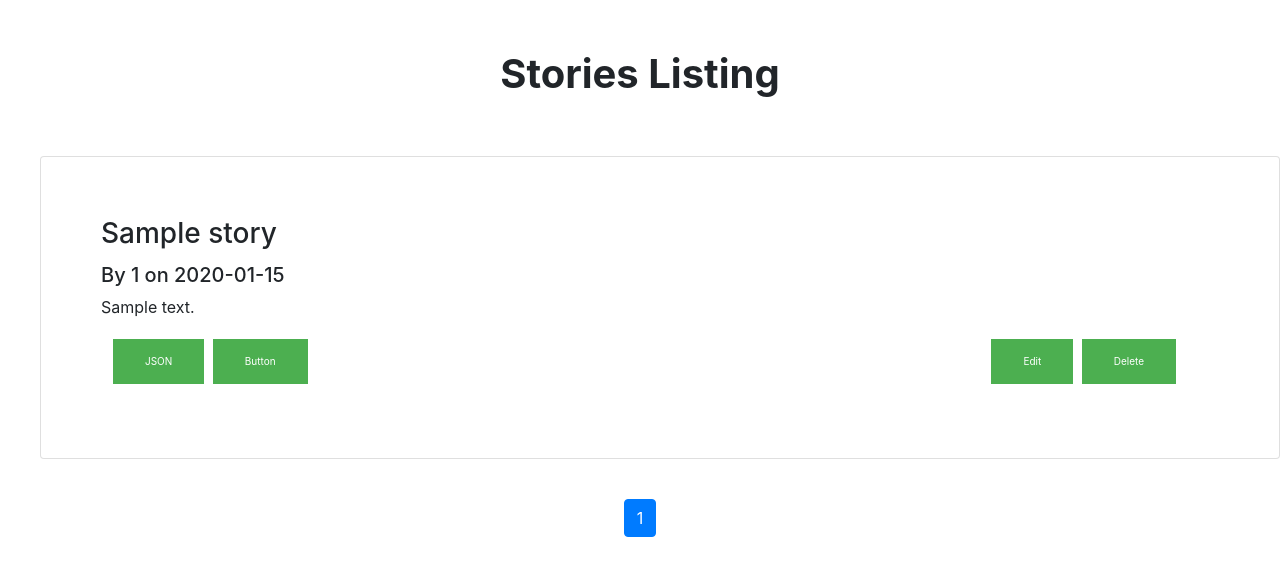
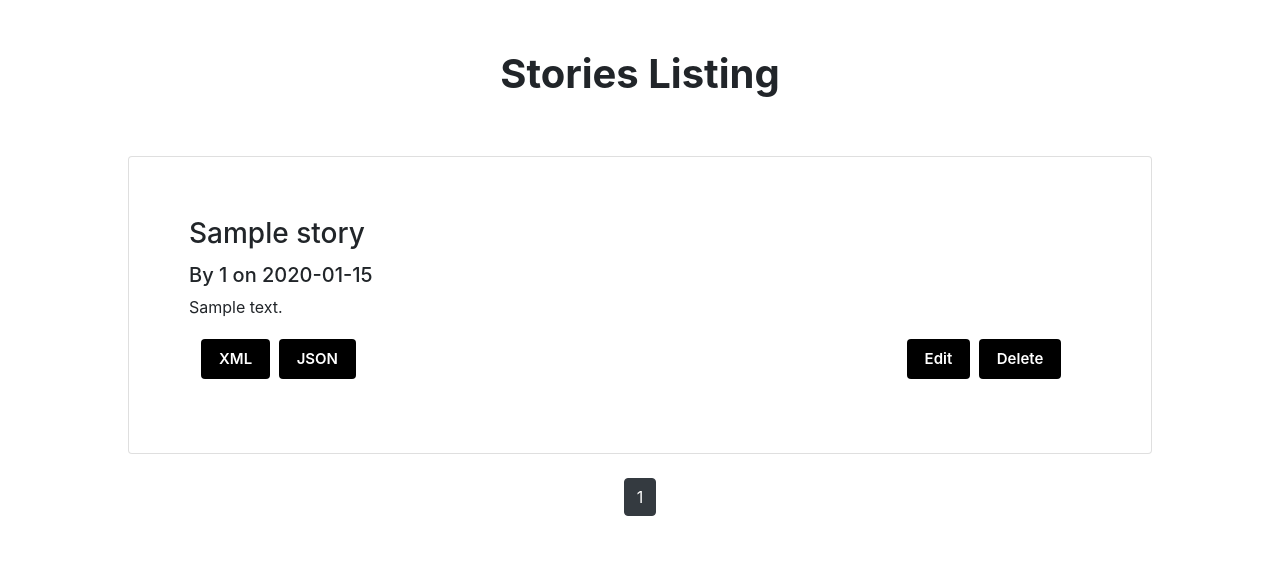
Before and after one commit to Habib-4-Tech/story, a PHP site: page /story_listing.php in a window 1280 px wide. Shown: the top 576 px of the page. Run offline with PHP 8.4, Linux system fonts and the light colour scheme; tables that the repository leaves empty hold one stand-in row (values such as "Sample post").

Commit message:
Another story API created (XML)  Phase-4 completed

```diff
--- a/story_listing.php
+++ b/story_listing.php
@@ -1,16 +1,16 @@
-
 <?php
 include('db.php');
 
 ?>
 
 <?php
-$results_per_page=4;
+$results_per_page = 4;
 ?>
 
 
 <!DOCTYPE html>
 <html lang="en">
+
 <head>
   <meta charset="UTF-8">
   <meta http-equiv="X-UA-Compatible" content="IE=edge">
@@ -21,33 +21,48 @@ $results_per_page=4;
 
 
   <style>
-
     .button {
-  background-color: #4CAF50; /* Green */
-  border: none;
+      background-color: black;
+      border: 2px solid transparent;
+      border-radius: 4px;
       color: white;
-  padding: 15px 32px;
+      padding: 7px 16px;
       text-align: center;
       text-decoration: none;
       display: inline-block;
-  font-size: 10px;
+      font-size: 15px;
       margin: 4px 2px;
       cursor: pointer;
-  -webkit-transition-duration: 0.4s; /* Safari */
-  transition-duration: 0.4s;
+      font-weight: 600;
+      -webkit-transition-duration: 0.1s;
+      transition-duration: 0.1s;
+
     }
 
 
     .button:hover {
-  box-shadow: 0 12px 16px 0 rgba(0,0,0,0.24),0 17px 50px 0 rgba(0,0,0,0.19);
+      border: 2px solid black;
+      color: black;
+      text-transform: none;
+      background-color: white;
     }
 
 
-.split-para      { display:block;margin:10px;}
-.split-para span { display:block;float:right;width:20%;margin-left:10px;}
+    .split-para {
+      display: block;
+      margin: 10px;
+    }
+
+    .split-para span {
+      display: block;
+      float: right;
+      width: 20%;
+      margin-left: 10px;
+    }
   </style>
 
 </head>
+
 <body>
 
 
@@ -68,38 +83,39 @@ $results_per_page=4;
 
 
 
-  <div class="conatiner" style="text-align:center;padding:50px;"><h1><b> Stories Listing </b> </h1></div>
+  <div class="conatiner" style="text-align:center;padding:50px;">
+    <h1><b> Stories Listing </b> </h1>
+  </div>
 
   <?php
   if (isset($_GET["page"])) {
     $page  = $_GET["page"];
-     }
- else {
-      $page=1;
+  } else {
+    $page = 1;
   };
- $start_from = ($page-1) * $results_per_page;
- $sql = "SELECT * FROM story ORDER BY p_date DESC LIMIT $start_from, ".$results_per_page;
+  $start_from = ($page - 1) * $results_per_page;
+  $sql = "SELECT * FROM story ORDER BY p_date DESC LIMIT $start_from, " . $results_per_page;
   $result = mysqli_query($connection, $sql);
   ?>
 
 
 
   <?php
-    foreach($result as $key => $value) {
+  foreach ($result as $key => $value) {
   ?>
 
-<div class="card w-80" style="padding: 40px; margin: 0px 0px 40px 40px ;">
+    <div class="card " style="padding: 40px; margin: auto ; width:80%; border: 0%; box-shadow:0 0 0 0;">
       <div class="card-body">
-    <h3 class="card-title"><?=  $value['title']?></h3>
-    <h5  class="card-text">
+        <h3 class="card-title"><?= $value['title'] ?></h3>
+        <h5 class="card-text">
 
-     By <?=  $value['user_id']?>  on <?=  $value['str_date']?>
+          By <?= $value['user_id'] ?> on <?= $value['str_date'] ?>
 
         </h5>
 
 
 
-    <p class="card-text"><?=  $value['body']?></p>
+        <p class="card-text"><?= $value['body'] ?></p>
 
 
 
@@ -108,20 +124,25 @@ $results_per_page=4;
 
         <form action="delete.php" method="post">
 
-    <p class="split-para">       <a href="json.php?Story_id=<?= $value['id'] ?>" class="button" >JSON</a>
-    <a href="#" class="button">Button</a>
+          <p class="split-para">
+
+          <a href="xml.php?Story_id=<?= $value['id'] ?>" class="button">XML</a>
+
+          <a href="json.php?Story_id=<?= $value['id'] ?>" class="button">JSON</a>
+
 
             <span>
-    <a href="edit.php?Story_id=<?= $value['id'] ?>" class="button" >Edit</a>
+              <a href="edit.php?Story_id=<?= $value['id'] ?>" class="button">Edit</a>
 
 
 
-            <button type="submit" class="button" name="submit" >Delete</button>
+              <button type="submit" class="button" name="submit">Delete</button>
               </right>
-            <input type="text" class="form-control" id="Story_id"  name="Story_id" value='<?= $value['id']?>' hidden >
+              <input type="text" class="form-control" id="Story_id" name="Story_id" value='<?= $value['id'] ?>' hidden>
 
 
-</span></p>
+            </span>
+          </p>
 
 
         </form>
@@ -131,7 +152,7 @@ $results_per_page=4;
 
       </div>
     </div>
-
+    <br>
   <?php
   }
   ?>
@@ -143,28 +164,26 @@ $results_per_page=4;
     $sql = "SELECT COUNT(id) AS total FROM story";
 
     $result = mysqli_query($connection, $sql);
-$result= mysqli_fetch_assoc($result);
+    $result = mysqli_fetch_assoc($result);
     $total_pages = ceil($result["total"] / $results_per_page); // calculate total pages with results
 
 
-if ($page>1)
-{
-    echo "<a href='story_listing?page=".($page-1)."'class='btn btn-danger'> << </a>";
+    if ($page > 1) {
+      echo "<a href='story_listing.php?page=" . ($page - 1) . "'class='btn btn-dark'> << </a>";
     }
 
 
- for ($i=1; $i<=$total_pages; $i++) {  // print links for all pages
-             echo "<a href='story_listing.php?page=".$i."' class='btn btn-primary'";
-             if ($i==$page)  echo " class='curPage'";
-             echo ">".$i."</a> ";
+    for ($i = 1; $i <= $total_pages; $i++) {  // print links for all pages
+      echo "<a href='story_listing.php?page=" . $i . "' class='btn btn-dark'";
+      if ($i == $page)  echo " class='curPage'";
+      echo ">" . $i . "</a> ";
     }
 
 
 
-if($page<$total_pages){
- if ($i>$page)
- {
-     echo "<a href='story_listing.php?page=".($page+1)."'class='btn btn-danger'> >> </a>";
+    if ($page < $total_pages) {
+      if ($i > $page) {
+        echo "<a href='story_listing.php?page=" . ($page + 1) . "'class='btn btn-dark'> >> </a>";
       }
     }
 
@@ -184,4 +203,5 @@ if($page<$total_pages){
 
 
 </body>
+
 </html>
```
Also changed, not shown: json.php (+16 -1 lines), xml.php (added, +53 -0 lines). Lines whose indentation alone changed are shown as unchanged.
